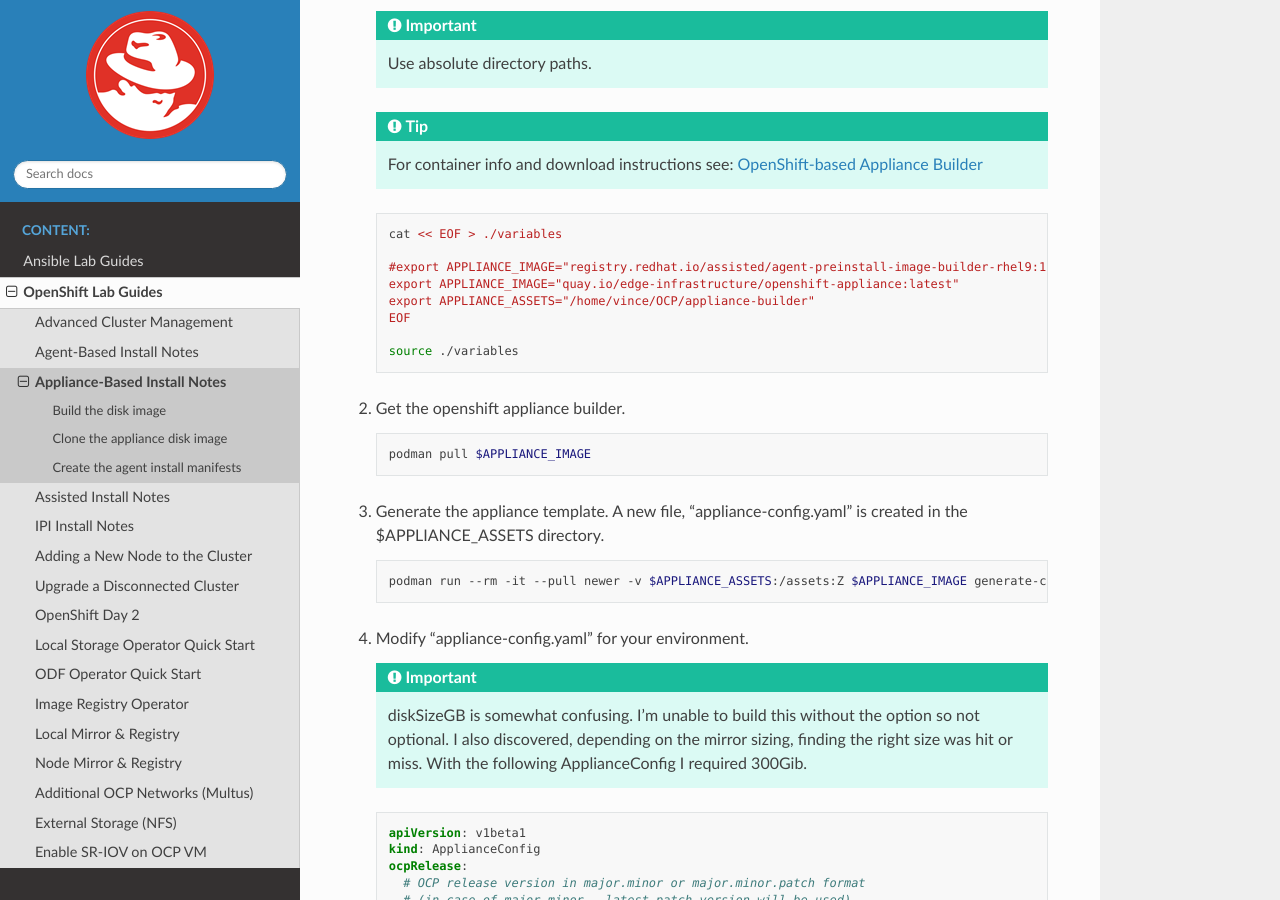
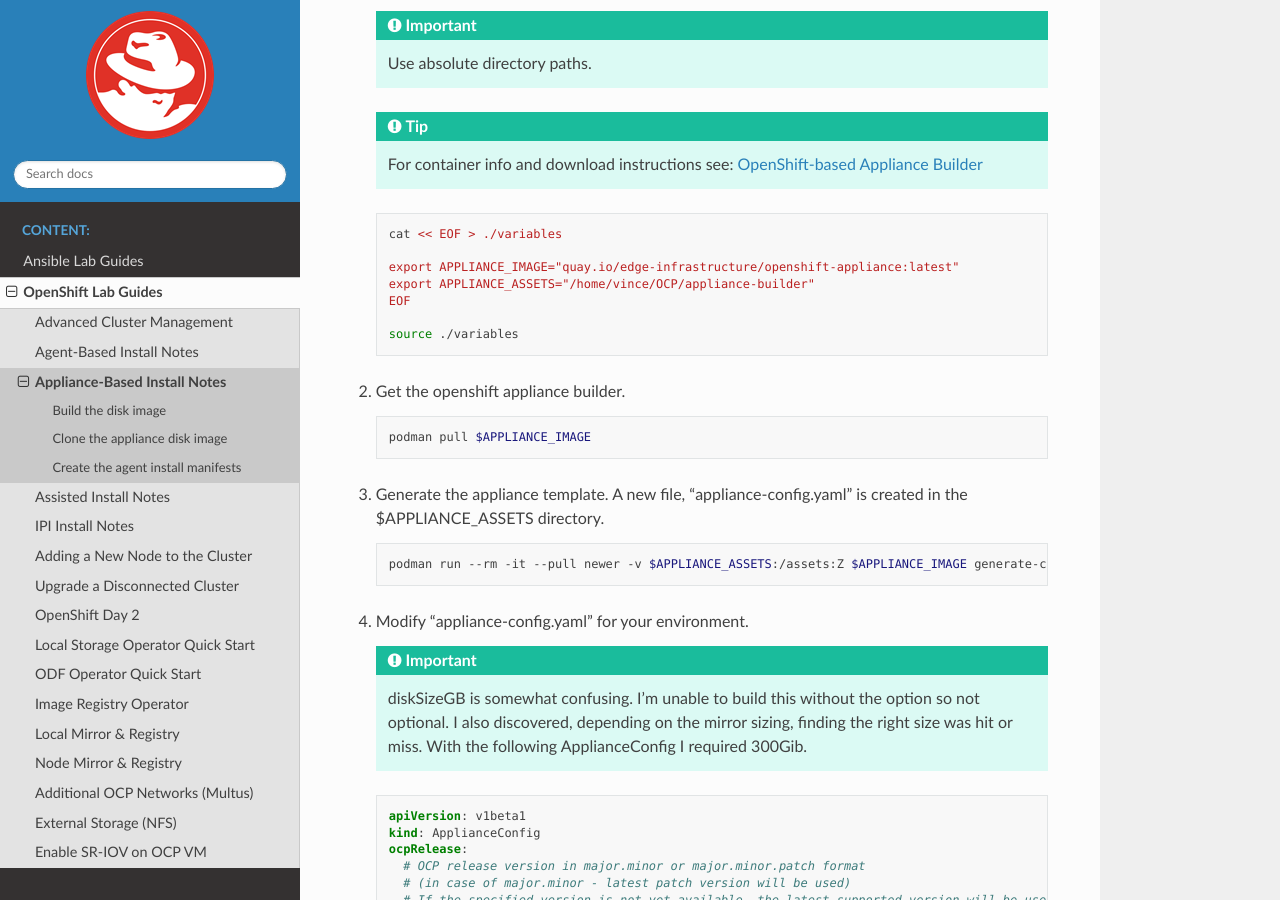
Before and after one commit to vtog/labGuides, a Sphinx documentation site: the page built from source/ocp/appliance-based-installer-notes.rst, in a window 1280 px wide and 900 px high, scrolled down 755 px. Built offline with Sphinx 7.4.7 and the Read the Docs theme 3.1.0, drawn with Linux system fonts in a browser that asks for light colours; pages that are not in the unit, such as notebooks, are missing from menus.

Commit message:
removed old appliance builder variable

```diff
--- a/source/ocp/appliance-based-installer-notes.rst
+++ b/source/ocp/appliance-based-installer-notes.rst
@@ -36,7 +36,6 @@
 
       cat << EOF > ./variables
 
-      #export APPLIANCE_IMAGE="registry.redhat.io/assisted/agent-preinstall-image-builder-rhel9:1.0-1714506949"
       export APPLIANCE_IMAGE="quay.io/edge-infrastructure/openshift-appliance:latest"
       export APPLIANCE_ASSETS="/home/vince/OCP/appliance-builder"
       EOF
```
